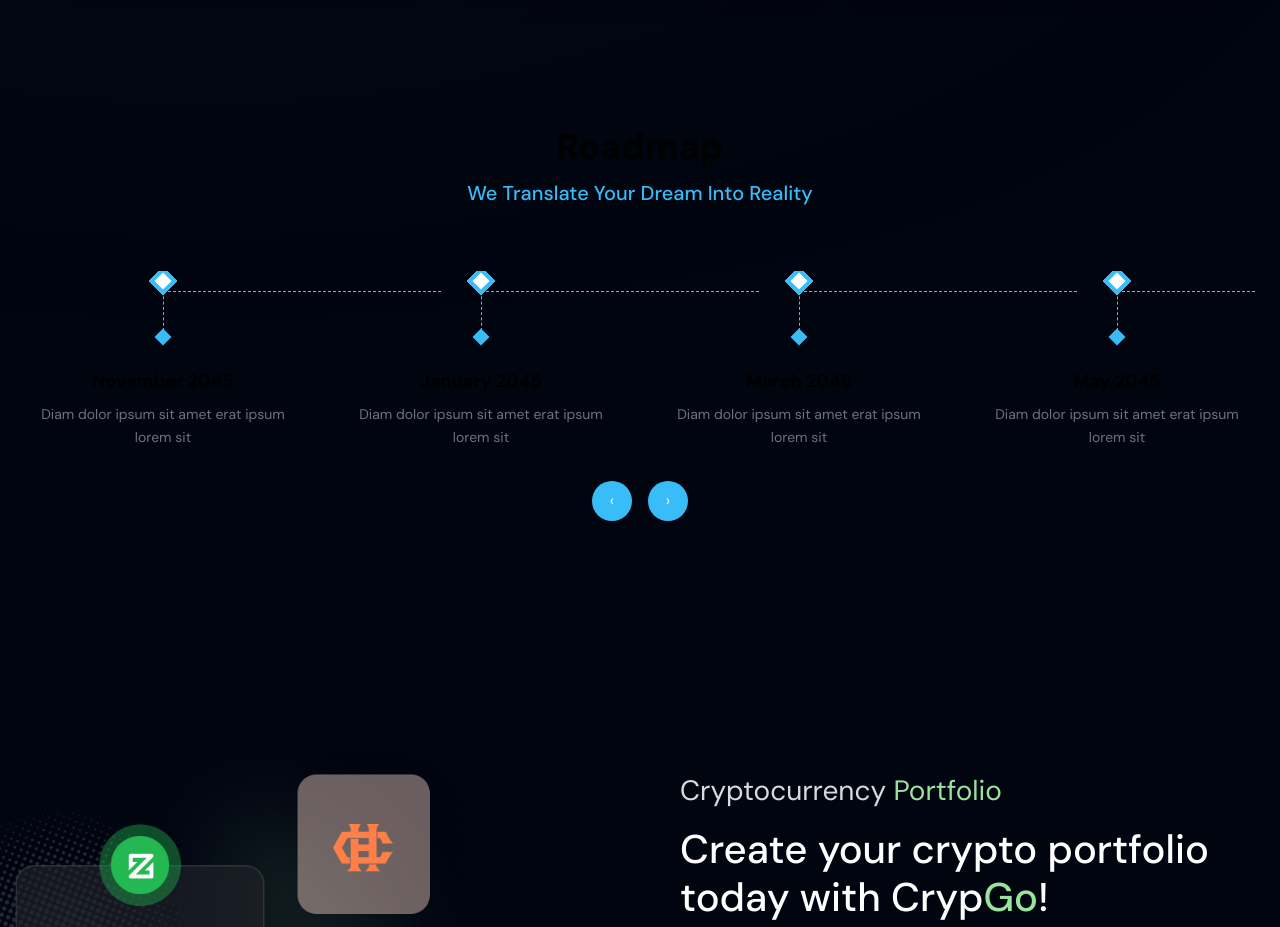
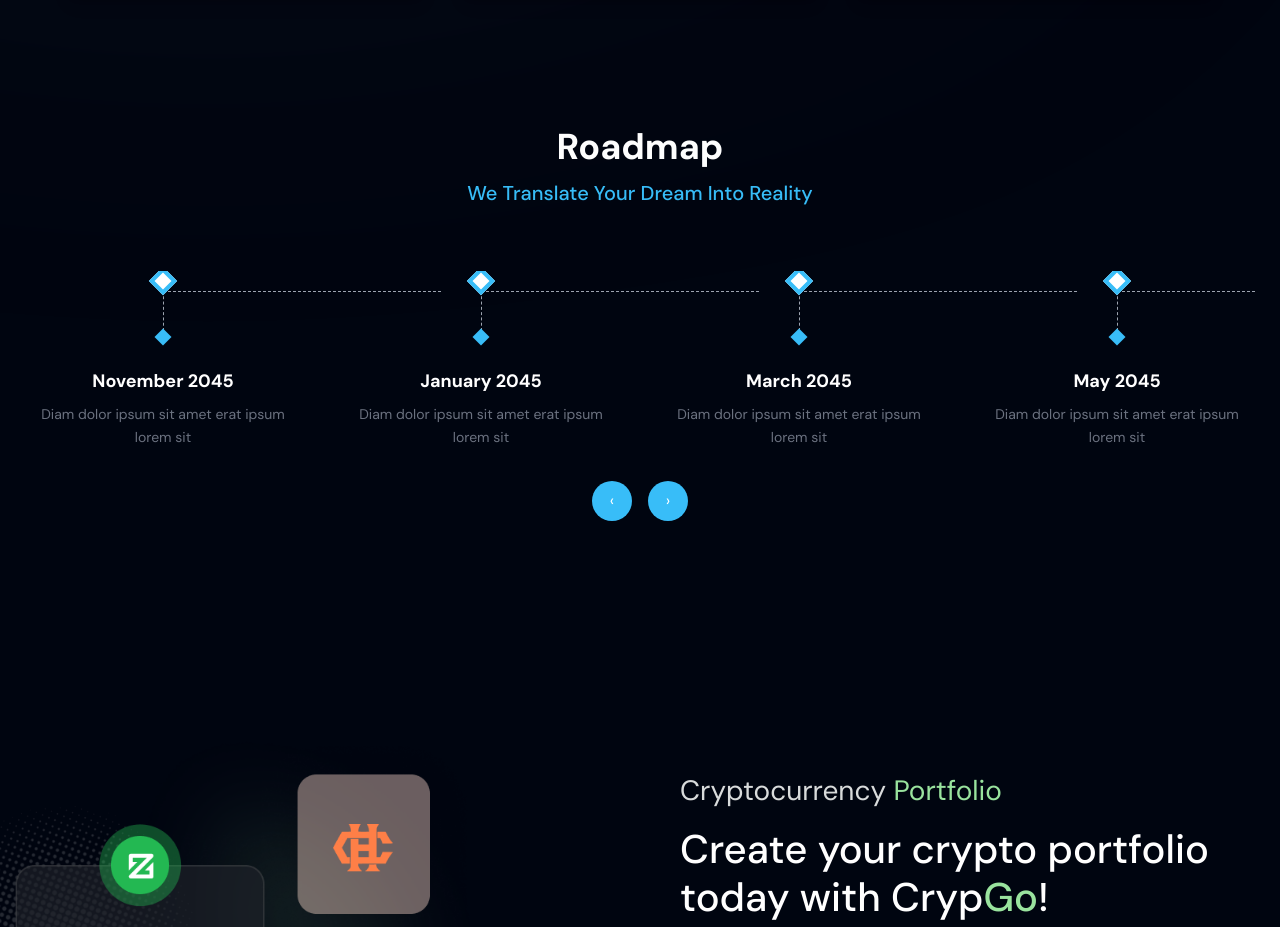
Before and after one commit to Zdan1110/Website-Crypgo, a Next.js app: page / in a window 1280 px wide. Shown: the part 5644-6571 px from the top of the page. Built offline with nearby package versions, Linux system fonts and the light colour scheme.

Commit message:
roadmap5

```diff
--- a/src/components/Home/roadmap/index.tsx
+++ b/src/components/Home/roadmap/index.tsx
@@ -39,7 +39,7 @@ export default function Roadmap() {
           viewport={{ once: true }}
           className="mb-16"
         >
-          <h1 className="text-4xl font-bold mb-3 text-black">Roadmap</h1>
+          <h1 className="text-4xl font-bold mb-3 text-white">Roadmap</h1>
           <p className="text-sky-400 text-lg sm:text-xl font-medium">
             We Translate Your Dream Into Reality
           </p>
@@ -74,7 +74,7 @@ export default function Roadmap() {
                 640: { slidesPerView: 2.5 },
                 1024: { slidesPerView: 4 },
               }}
-              className="pb-12"
+              className="pb-4"
             >
               {roadmapData.map((item, index) => (
                 <SwiperSlide key={index}>
@@ -94,7 +94,7 @@ export default function Roadmap() {
                     <div className="w-3 h-3 rotate-45 bg-sky-400 mx-auto mb-6"></div>
 
                     {/* Teks */}
-                    <h3 className="text-lg font-bold mb-2 text-black">{item.date}</h3>
+                    <h3 className="text-lg font-bold mb-2 text-white">{item.date}</h3>
                     <p className="text-gray-500 text-sm leading-relaxed">{item.desc}</p>
                   </div>
                 </SwiperSlide>
```
